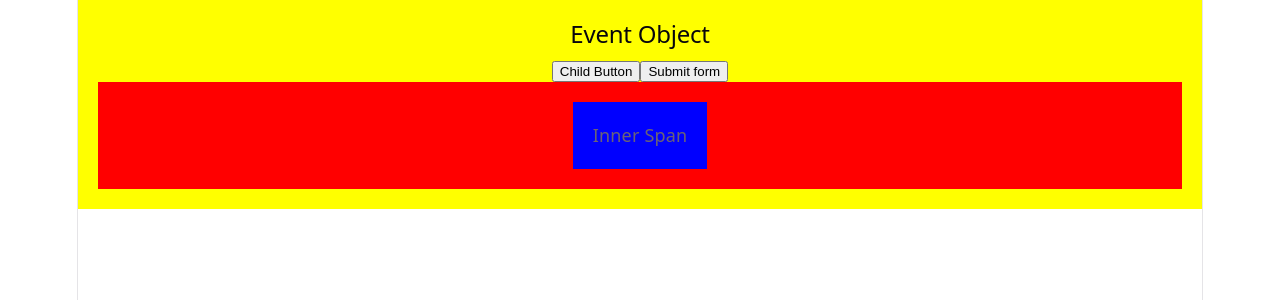
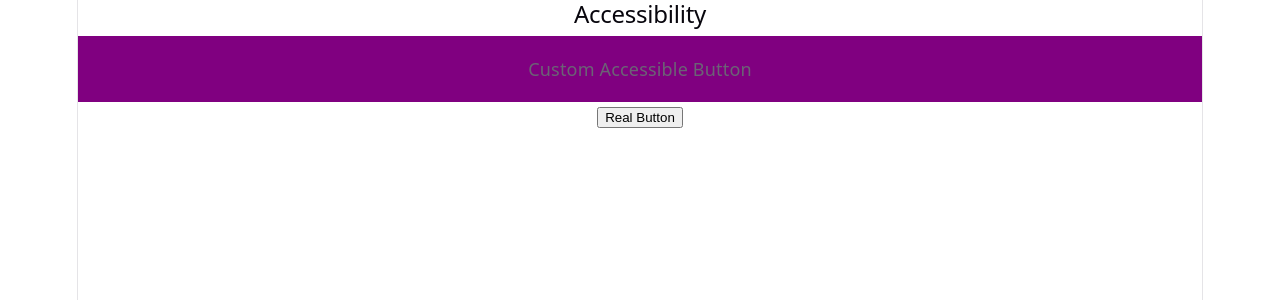
Before and after one commit to bindushrees-web/MERN_Stu_FebMay26Mys, a React (Vite) app in the folder W10/D3/my-event-app/: page / in a window 1280 px wide. Shown: the top 300 px of the page. Built offline with nearby package versions, Linux system fonts and the light colour scheme.

Commit message:
Accessibility for custom Clickable elements

```diff
--- a/W10/D3/my-event-app/src/App.jsx
+++ b/W10/D3/my-event-app/src/App.jsx
@@ -6,6 +6,7 @@
 import { FormsPattern } from './components/P7'
 import { KeyboardEvents } from './components/P8'
 import { EventObj } from './components/P9'
+import { Accessibility} from './components/P10'
 import './App.css'
 
 function App() {
@@ -19,7 +20,8 @@
       {/* < EventDelegation /> */}
       {/* < FormsPattern /> */}
       {/* < KeyboardEvents /> */}
-      < EventObj />
+      {/* < EventObj /> */}
+      < Accessibility />
     </>
   )
 }
--- /dev/null
+++ b/W10/D3/my-event-app/src/components/P10.jsx
@@ -0,0 +1,14 @@
+// Accessibility for custom Clickable elements to make non-button elements behave like a accessible buttons
+
+export function Accessibility() {
+    const handleClick = ( )=> {
+        alert('Custom button clicked');
+    };
+    return (
+        <section>
+            <h2>Accessibility</h2>
+            <div role="button" tabIndex={0} onClick={handleClick} style={{padding: '20px', backgroundColor: 'purple'}}>Custom Accessible Button</div>
+            <button onClick={handleClick}>Real Button</button>
+        </section>
+    )
+}
```
